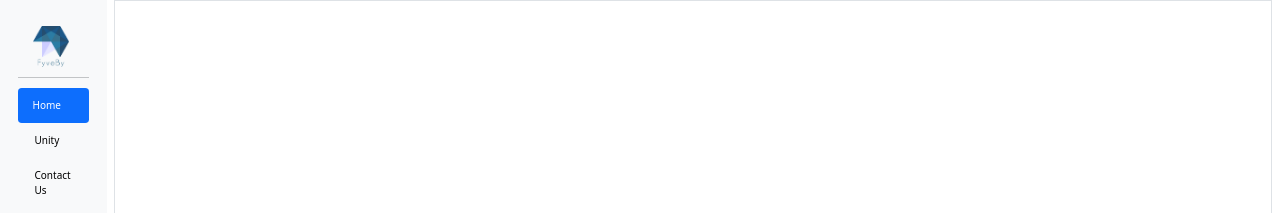
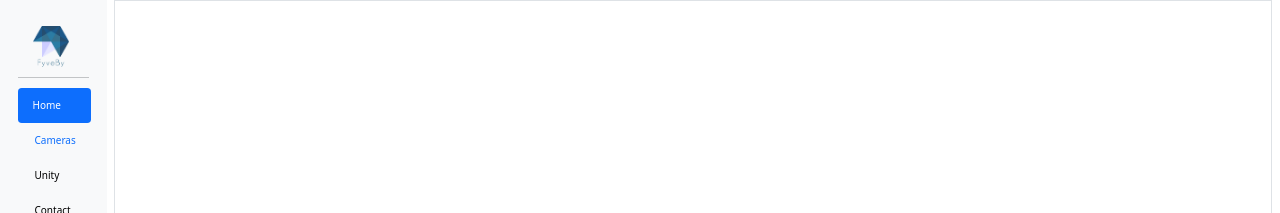
Before and after one commit to fyveby/skyview_demo, a React (Create React App) app: page /demo/faq in a window 1280 px wide. Shown: the top 213 px of the page. Built offline with nearby package versions, Linux system fonts and the light colour scheme; the HTML template or start-up script is replaced by a standard one.

Commit message:
fix bug when moving from camera to other pages too fast

```diff
--- a/src/App.js
+++ b/src/App.js
@@ -7,6 +7,7 @@ import DemoProfile from "./Components/DemoProfile";
 import DemoContact from "./Components/DemoContact";
 import DemoFAQ from "./Components/DemoFAQ";
 import DemoUnity from "./Components/DemoUnity";
+import DemoHome from "./Components/DemoHome";
 
 function App() {
   return (
@@ -24,6 +25,7 @@ function App() {
 
           <div className="col-md-10 col-lg-11">
             <Routes>
+              <Route path="/" element={<DemoHome></DemoHome>}></Route>
               <Route path="/demo" element={<Demo></Demo>}></Route>
               <Route
                 path="/demo/profile"
--- a/src/Components/Demo.js
+++ b/src/Components/Demo.js
@@ -1,9 +1,6 @@
 import MainContainer from "./MainContainer";
 
-function Demo2 () {
-    return(
-
-        <MainContainer type="home"></MainContainer>
-
-    )
-} export default Demo2;
+function Demo() {
+  return <MainContainer type="demo"></MainContainer>;
+}
+export default Demo;
--- /dev/null
+++ b/src/Components/DemoHome.js
@@ -0,0 +1,7 @@
+import MainContainer from "./MainContainer";
+
+function DemoHome() {
+  return <MainContainer type="home"></MainContainer>;
+}
+
+export default DemoHome;
--- /dev/null
+++ b/src/Components/Login.js
@@ -0,0 +1,5 @@
+function Login() {
+  return <div className="fill"></div>;
+}
+
+export default Login;
--- a/src/Components/MainContainer.js
+++ b/src/Components/MainContainer.js
@@ -2,13 +2,14 @@ import ContactForm from "./ContactForm";
 import FAQ from "./FAQ";
 import Videos from "./Videos";
 import Unity from "./Unity";
+import Login from "./Login";
 
 function MainContainer(props) {
   const type = props.type;
-  console.log(type);
   return (
     <div className="fill">
-      {type == "home" && <Videos></Videos>}
+      {type == "home" && <Login></Login>}
+      {type == "demo" && <Videos></Videos>}
       {type == "contact" && <ContactForm></ContactForm>}
       {type == "faq" && <FAQ></FAQ>}
       {type == "unity" && <Unity></Unity>}
--- a/src/Components/SideNavBar.js
+++ b/src/Components/SideNavBar.js
@@ -25,7 +25,7 @@ function SideNavBar() {
       <ul className="nav nav-pills flex-column mb-auto">
         <li className="nav-item">
           <Link
-            to="/demo"
+            to="/"
             id="home"
             className="nav-link active"
             onClick={() => {
@@ -33,6 +33,18 @@ function SideNavBar() {
             }}
           >
             Home
+          </Link>
+        </li>
+        <li className="nav-item">
+          <Link
+            to="/demo"
+            id="demo"
+            className="nav-link"
+            onClick={() => {
+              changeActive("demo");
+            }}
+          >
+            Cameras
           </Link>
         </li>
         <li className="nav-item">
--- a/src/Components/Videos.js
+++ b/src/Components/Videos.js
@@ -18,9 +18,10 @@ function Videos() {
       player3.play();
       player4.play();
     };
-    setTimeout(playFunct, 1000);
+    const timeoutID = setTimeout(playFunct, 1500);
     return () => {
-      clearTimeout(playFunct);
+      console.log("hello");
+      clearTimeout(timeoutID);
     };
   }, [allLoad]);
   return (
```
